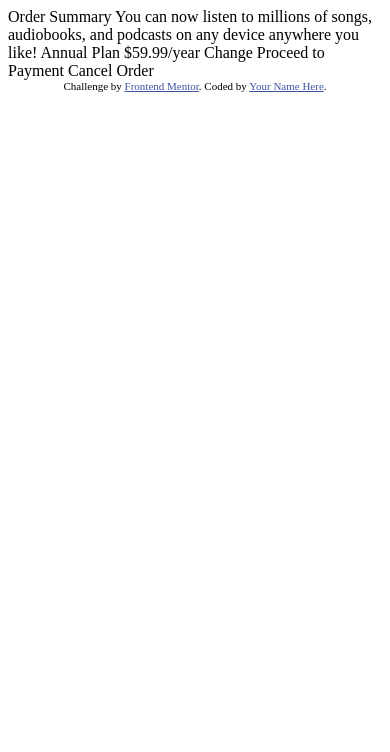
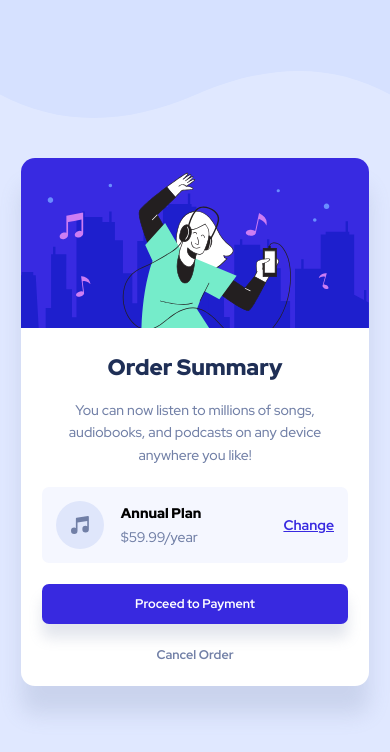
Before and after one commit to KristinaRadosavljevic/order-summary-component, a website: page index.html in a window 390 px wide. Drawn offline with Linux system fonts and the light colour scheme.

Commit message:
Merge changes from develop into main (#1)
* Set up Sass.

* Added styles for the container and description.

* Finished styling the desktop version.

* Adjusted the transitions.

* Added responsiveness.

* Updated the README file.

```diff
--- a/index.html
+++ b/index.html
@@ -1,37 +1,39 @@
 <!DOCTYPE html>
 <html lang="en">
-<head>
-  <meta charset="UTF-8">
-  <meta name="viewport" content="width=device-width, initial-scale=1.0"> <!-- displays site properly based on user's device -->
-
-  <link rel="icon" type="image/png" sizes="32x32" href="./images/favicon-32x32.png">
-
-  <title>Frontend Mentor | Order summary card</title>
-
-  <!-- Feel free to remove these styles or customise in your own stylesheet 👍 -->
-  <style>
-    .attribution { font-size: 11px; text-align: center; }
-    .attribution a { color: hsl(228, 45%, 44%); }
-  </style>
-</head>
-<body>
-
-  Order Summary
-
-  You can now listen to millions of songs, audiobooks, and podcasts on any
-  device anywhere you like!
-
-  Annual Plan
-  $59.99/year
-
-  Change
-
-  Proceed to Payment
-  Cancel Order
-
-  <div class="attribution">
-    Challenge by <a href="https://www.frontendmentor.io?ref=challenge" target="_blank">Frontend Mentor</a>.
-    Coded by <a href="#">Your Name Here</a>.
-  </div>
-</body>
+  <head>
+    <meta charset="UTF-8" />
+    <meta name="viewport" content="width=device-width, initial-scale=1.0" />
+    <link
+      rel="icon"
+      type="image/png"
+      sizes="32x32"
+      href="./images/favicon-32x32.png"
+    />
+    <link rel="stylesheet" href="css/styles.css" />
+    <title>Kristina Radosavljevic | Order summary card</title>
+  </head>
+  <body>
+    <main>
+      <img src="images/illustration-hero.svg" alt="Cartoon of a girl dancing" />
+      <section>
+        <h1>Order Summary</h1>
+        <p class="description">
+          You can now listen to millions of songs, audiobooks, and podcasts on
+          any device anywhere you like!
+        </p>
+        <div class="plan">
+          <img
+            src="images/icon-music.svg"
+            alt="Music icon"
+            class="plan__icon"
+          />
+          <h2 class="plan__title">Annual Plan</h2>
+          <p class="plan__price">$59.99/year</p>
+          <a href="#" class="plan__link">Change</a>
+        </div>
+        <a href="#" class="main-btn"><span>Proceed to Payment</span></a>
+        <a href="#" class="cancel-btn">Cancel Order</a>
+      </section>
+    </main>
+  </body>
 </html>
--- /dev/null
+++ b/scss/styles.scss
@@ -0,0 +1,179 @@
+@import url("https://fonts.googleapis.com/css2?family=Red+Hat+Display:wght@500;700;900&display=swap");
+
+// Variables
+$pale-blue: hsl(225, 100%, 94%);
+$bright-blue: hsl(245, 75%, 52%);
+$very-pale-blue: hsl(225, 100%, 98%);
+$desaturated-blue: hsl(224, 23%, 55%);
+$dark-blue: hsl(223, 47%, 23%);
+$box-shadow: hsla(224, 23%, 55%, 0.2);
+$purple: hsl(250, 96%, 72%);
+
+// Global resets
+* {
+  box-sizing: border-box;
+  padding: 0;
+  margin: 0;
+}
+
+body {
+  font-family: "Red Hat Display", sans-serif;
+  font-size: 1rem;
+  font-weight: 500;
+  line-height: 1.6;
+  min-height: 100vh;
+  padding: 1.5rem;
+  background-color: $pale-blue;
+  background-image: url("../images/pattern-background-desktop.svg");
+  background-repeat: no-repeat;
+  background-size: contain;
+  display: flex;
+  align-items: center;
+  justify-content: center;
+}
+
+main {
+  background-color: hsl(0, 0%, 100%);
+  max-width: 28rem;
+  overflow: hidden;
+  border-radius: 1rem;
+  box-shadow: 0 2rem 1.5rem $box-shadow;
+
+  & > img {
+    width: 100%;
+  }
+}
+
+section {
+  margin: 3rem;
+  text-align: center;
+  display: flex;
+  flex-direction: column;
+  gap: 1.5rem;
+
+  h1 {
+    line-height: 1;
+    font-size: 1.6rem;
+    font-weight: 900;
+    color: $dark-blue;
+  }
+
+  .description {
+    color: $desaturated-blue;
+  }
+
+  .plan {
+    display: grid;
+    grid-template-columns: auto 1fr auto;
+    grid-template-areas:
+      "icon title link"
+      "icon price link";
+    align-items: center;
+    column-gap: 1.2rem;
+    text-align: left;
+    background-color: $very-pale-blue;
+    border-radius: 0.5rem;
+    padding: 1.5rem;
+
+    &__icon {
+      grid-area: icon;
+    }
+
+    &__title {
+      grid-area: title;
+      font-size: 1rem;
+      font-weight: 900;
+    }
+
+    &__price {
+      grid-area: price;
+      color: $desaturated-blue;
+    }
+
+    &__link {
+      grid-area: link;
+      color: $bright-blue;
+      font-weight: 700;
+      transition: all 0.3s;
+
+      &:hover {
+        color: $purple;
+        text-decoration: none;
+      }
+    }
+  }
+
+  .main-btn {
+    display: block;
+    width: 100%;
+    border-radius: 0.5rem;
+    background-color: $bright-blue;
+    box-shadow: 0 1rem 1rem $box-shadow;
+    padding: 0.7rem;
+    color: hsl(0, 0%, 100%);
+    text-decoration: none;
+    font-size: 0.9rem;
+    font-weight: 700;
+    position: relative;
+
+    span {
+      position: relative;
+      z-index: 1;
+    }
+
+    &::before {
+      content: "";
+      display: block;
+      height: 100%;
+      width: 0;
+      position: absolute;
+      top: 0;
+      left: 0;
+      border-radius: inherit;
+      background-color: $purple;
+      transition: all 0.5s;
+    }
+
+    &:hover::before {
+      width: 100%;
+    }
+  }
+
+  .cancel-btn {
+    width: fit-content;
+    align-self: center;
+    font-size: 0.9rem;
+    font-weight: 700;
+    color: $desaturated-blue;
+    text-decoration: none;
+    transition: all 0.3s;
+
+    &:hover {
+      color: $dark-blue;
+    }
+  }
+}
+
+// Removing transitions
+@media (prefers-reduced-motion: reduce) {
+  *,
+  *::before,
+  *::after {
+    transition-duration: 0.01ms !important;
+  }
+}
+
+// Media queries - mobile
+@media (max-width: 450px) {
+  html {
+    font-size: 14px;
+  }
+
+  section {
+    margin: 1.5rem;
+
+    .plan {
+      padding: 1rem;
+    }
+  }
+}
```
Also changed, not shown: package.json (added, +22 -0 lines), README.md, css/styles.css (added), images/screenshot.png (added), 2 other files.
